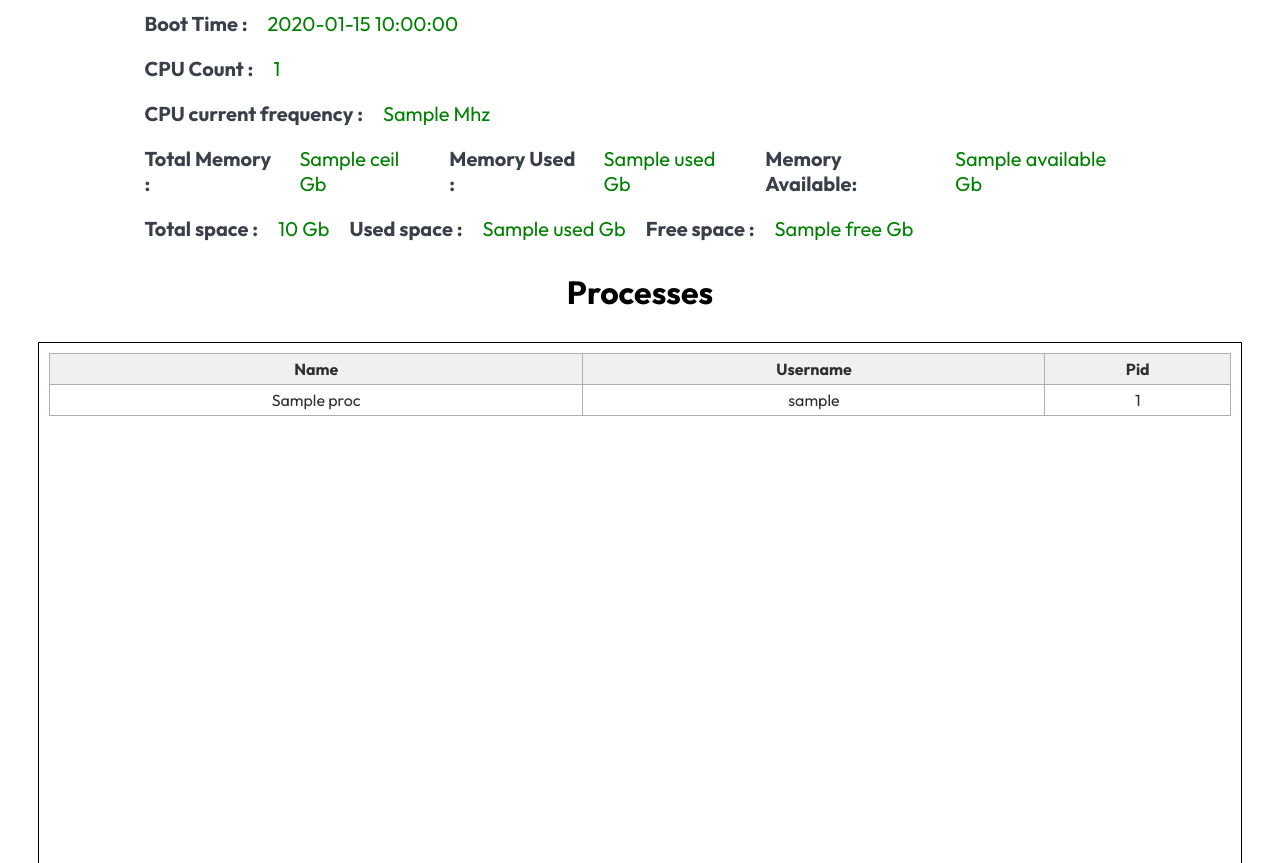
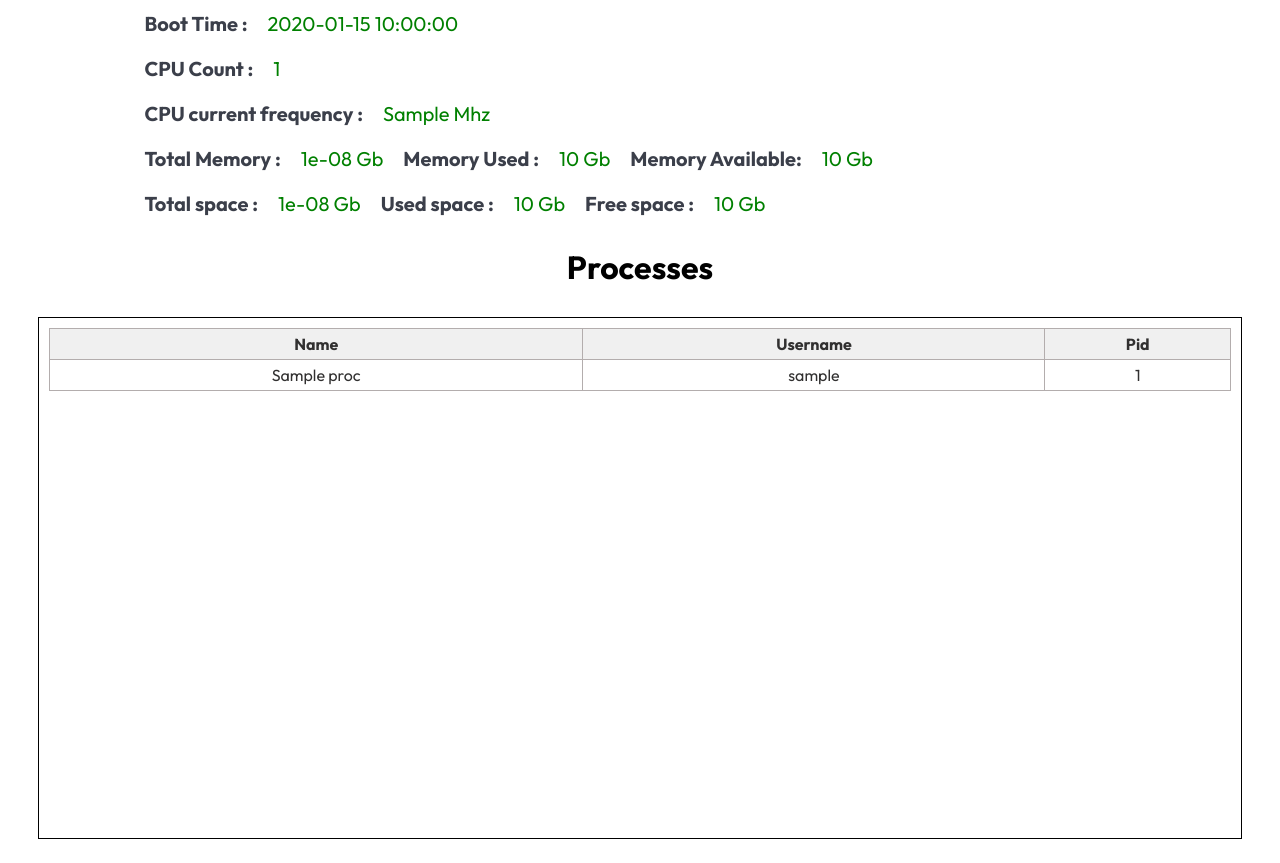
Before and after one commit to jitanshuraut/Devops-Project, a Flask app: template templates/index.html in a window 1280 px wide. Shown: the part 497-1360 px from the top of the page. After the commit the page ends 1336 px from the top, so only its background shows below. Run offline with Flask 2, Linux system fonts and the light colour scheme; the template is opened without the code that fills it: most values are stand-ins (such as "Sample title", 1, 10 or a date in 2020); some libraries are stand-ins or nearby versions.

Commit message:
Update index.html

```diff
--- a/templates/index.html
+++ b/templates/index.html
@@ -86,20 +86,20 @@
         </div>
         <div class="info">
             <h1 class="tag">Total Memory : </h1>
-            <h1 class="val">{{math.ceil(virtual_men.total/1000000000)}} Gb </h1>
+            <h1 class="val">{{(virtual_men.total/1000000000)}} Gb </h1>
             <h1 class="tag"> Memory Used : </h1>
-            <h1 class="val">{{virtual_men.used}} Gb </h1>
+            <h1 class="val">{{virtual_men.used/1000000000}} Gb </h1>
             <h1 class="tag"> Memory Available: </h1>
-            <h1 class="val">{{virtual_men.available}} Gb </h1>
+            <h1 class="val">{{virtual_men.available/1000000000}} Gb </h1>
         </div>
 
         <div class="info">
             <h1 class="tag">Total space : </h1>
-            <h1 class="val">{{disk.total}} Gb </h1>
+            <h1 class="val">{{disk.total/1000000000}} Gb </h1>
             <h1 class="tag">Used space : </h1>
-            <h1 class="val">{{disk.used}} Gb</h1>
+            <h1 class="val">{{disk.used/1000000000}} Gb</h1>
             <h1 class="tag">Free space : </h1>
-            <h1 class="val">{{disk.free}} Gb </h1>
+            <h1 class="val">{{disk.free/1000000000}} Gb </h1>
 
         </div>
 
```
